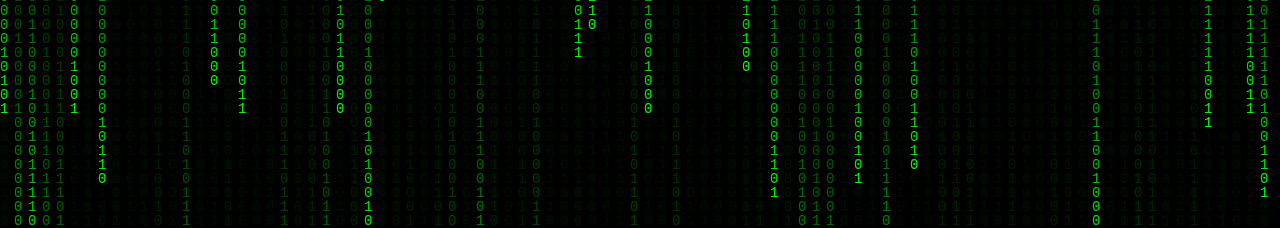
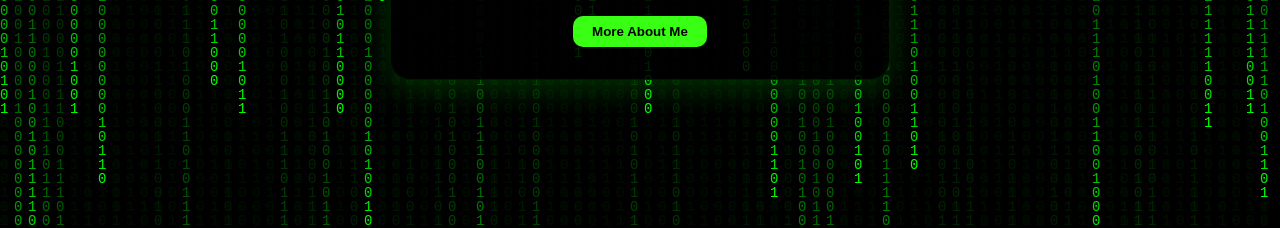
Before and after one commit to BuildWithNomi/BuildWithNomi.github.io, a plain HTML site: page index.html in a window 1280 px wide. Shown: the part 153-381 px from the top of the page. Drawn offline with Linux system fonts and the light colour scheme.

Commit message:
fixed bugs

```diff
--- a/style.css
+++ b/style.css
@@ -8,13 +8,13 @@ body {
   color: #fff;
   min-height: 100vh;
   background: black;
-  overflow-y: auto;
+  padding: 2rem;
   display: flex;
   flex-direction: column;
   align-items: center;
-  justify-content: center;
-  padding: 2rem;
+  justify-content: flex-start; /* changed from center */
 }
+
 
 
 #matrix-canvas {
```
